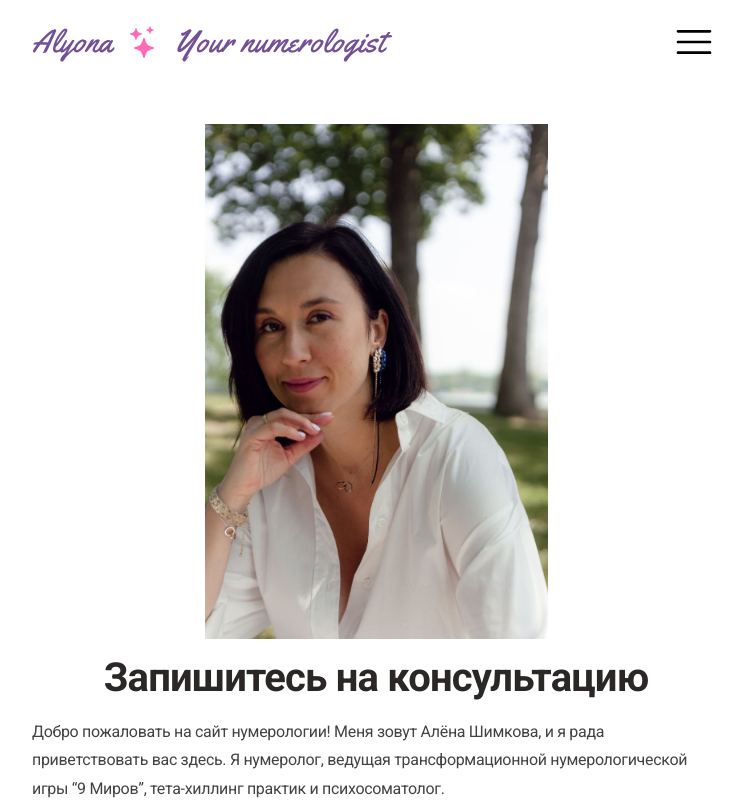
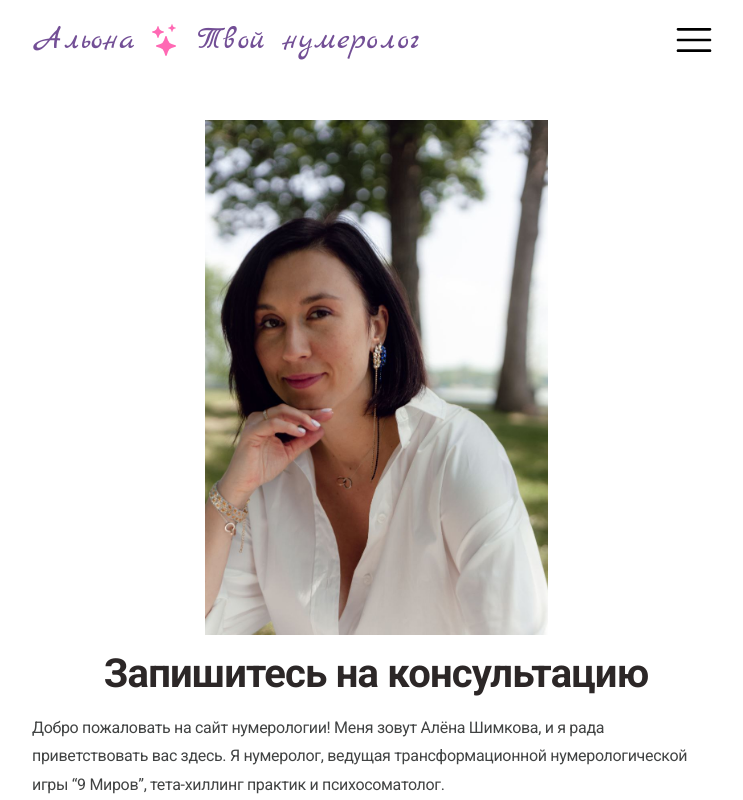
Before and after one commit to LMSerhii/calculator-pythagoras-square-by-alena, a React (Vite) app: page / in a window 1280 px wide. Shown: the top 800 px of the page, without its empty margins (264-1007 px from the left). Built offline with nearby package versions, Linux system fonts and the light colour scheme.

Commit message:
update font

```diff
--- a/index.html
+++ b/index.html
@@ -19,6 +19,13 @@
       href="https://fonts.googleapis.com/css2?family=Yellowtail&display=swap"
       rel="stylesheet"
     />
+
+    <link rel="preconnect" href="https://fonts.googleapis.com" />
+    <link rel="preconnect" href="https://fonts.gstatic.com" crossorigin />
+    <link
+      href="https://fonts.googleapis.com/css2?family=Marck+Script&display=swap"
+      rel="stylesheet"
+    />
   </head>
   <body>
     <div id="root"></div>
--- a/src/components/Form/Form.jsx
+++ b/src/components/Form/Form.jsx
@@ -1,5 +1,5 @@
 import { useDispatch, useSelector } from 'react-redux';
-import toast, { Toaster } from 'react-hot-toast';
+import toast from 'react-hot-toast';
 import useMediaQuery from '../../hooks/useMediaQuery';
 import ReactInputMask from 'react-input-mask';
 import css from './Form.module.css';
--- a/src/components/Logo/logo.jsx
+++ b/src/components/Logo/logo.jsx
@@ -5,11 +5,19 @@
 export default function Logo({ className }) {
   const logoBuildClass = clsx(s.logo, className && className);
 
+  // return (
+  //   <div className={logoBuildClass}>
+  //     <span className={s.text}>Alyona</span>
+  //     <BsStars color="#FF69B4" />
+  //     <span className={s.text}>Your numerologist</span>
+  //   </div>
+  // );
+
   return (
     <div className={logoBuildClass}>
-      <span className={s.text}>Alyona</span>
+      <span className={s.text}>Альона</span>
       <BsStars color="#FF69B4" />
-      <span className={s.text}>Your numerologist</span>
+      <span className={s.text}>Твой нумеролог</span>
     </div>
   );
 }
--- a/src/components/Logo/logo.module.css
+++ b/src/components/Logo/logo.module.css
@@ -2,7 +2,8 @@
   padding: 20px 0;
   color: #734f96;
   font-size: 20px;
-  font-family: Yellowtail;
+  /* font-family: Yellowtail; */
+  font-family: 'Marck Script', cursive;
   line-height: normal;
   letter-spacing: 0.02em;
 
```
